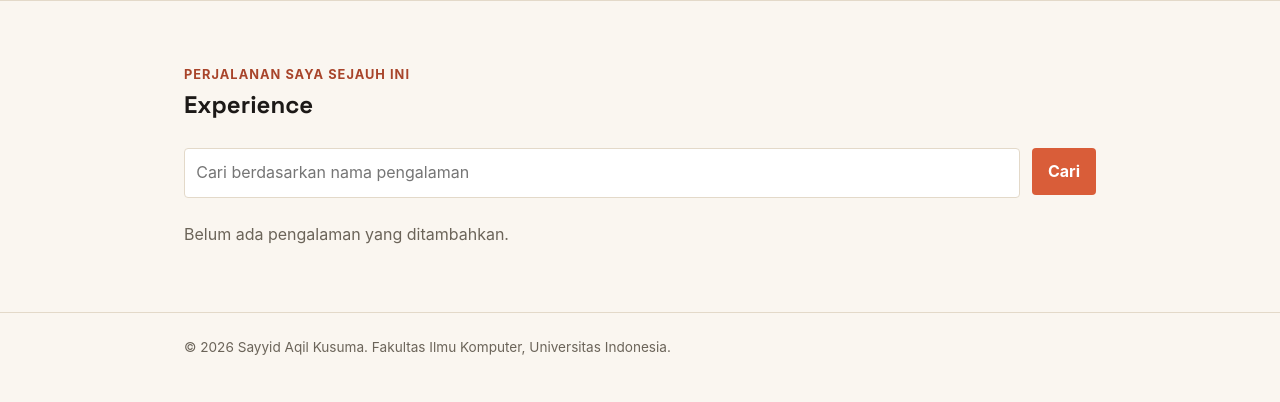
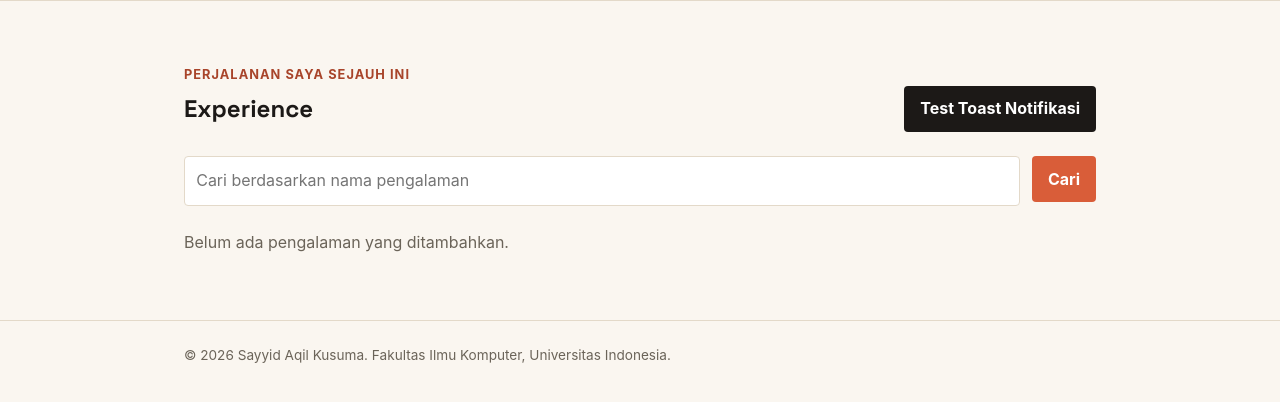
Before and after one commit to S-AqilKusuma/myportofolio, a Django app: page /experience/ in a window 1280 px wide. Shown: the part 74-476 px from the top of the page. Run offline with Django 5.2, Linux system fonts and the light colour scheme; data that the repository does not hold is empty.

Commit message:
feat: adding notification toast dan test button

```diff
--- /dev/null
+++ b/static/js/toast.js
@@ -0,0 +1,43 @@
+let toastTimer;
+
+function showToast(title, message, type = 'normal', duration = 3000) {
+    const toastComponent = document.getElementById('toast-component');
+    const toastTitle = document.getElementById('toast-title');
+    const toastMessage = document.getElementById('toast-message');
+
+    if (!toastComponent) return;
+
+    // Hapus class tipe sebelumnya
+    toastComponent.classList.remove('toast-success', 'toast-error', 'toast-normal');
+
+    // Terapkan class baru berdasarkan tipe
+    if (type === 'success') {
+        toastComponent.classList.add('toast-success');
+    } else if (type === 'error') {
+        toastComponent.classList.add('toast-error');
+    } else {
+        toastComponent.classList.add('toast-normal');
+    }
+
+    // Perbarui konten teks
+    toastTitle.textContent = title;
+    toastMessage.textContent = message;
+
+    // Batalkan timer sebelumnya jika toast masih tampil
+    clearTimeout(toastTimer);
+
+    // Animasi muncul
+    if (!toastComponent.matches(':popover-open')) {
+        toastComponent.showPopover();
+        void toastComponent.offsetHeight; // paksa browser menghitung style agar transisi berjalan
+    }
+    toastComponent.classList.remove('toast-hidden');
+    toastComponent.classList.add('toast-show');
+
+    // Animasi hilang otomatis
+    toastTimer = setTimeout(() => {
+        toastComponent.classList.remove('toast-show');
+        toastComponent.classList.add('toast-hidden');
+        toastTimer = setTimeout(() => toastComponent.hidePopover(), 300);
+    }, duration);
+}
--- a/templates/base.html
+++ b/templates/base.html
@@ -37,4 +37,6 @@
             <p>&copy; 2026 {{ name }}. Fakultas Ilmu Komputer, Universitas Indonesia.</p>
         </div>
     </footer>
+
+    {% include 'components/toast.html' %}
 </body>
--- /dev/null
+++ b/templates/components/toast.html
@@ -0,0 +1,8 @@
+{% load static %}
+<div id="toast-component" class="toast-component toast-hidden" popover="manual">
+    <div class="toast-content">
+        <h3 id="toast-title" class="toast-title">This is a Sample Title</h3>
+        <p id="toast-message" class="toast-message">This is a Sample Message</p>
+    </div>
+</div>
+<script src="{% static 'js/toast.js' %}"></script>
--- a/templates/experience.html
+++ b/templates/experience.html
@@ -21,6 +21,9 @@
                             Tambah Pengalaman
                         </a>
                     {% endif %}
+                    <button class="button button-secondary" onclick="showToast('Notifikasi Sistem', 'Project berhasil dimuat dengan baik!', 'success')">
+                        Test Toast Notifikasi
+                    </button>
                 </header>
 
                 <form method="get"
```
Also changed, not shown: static/css/style.css (+49 -0 lines).
